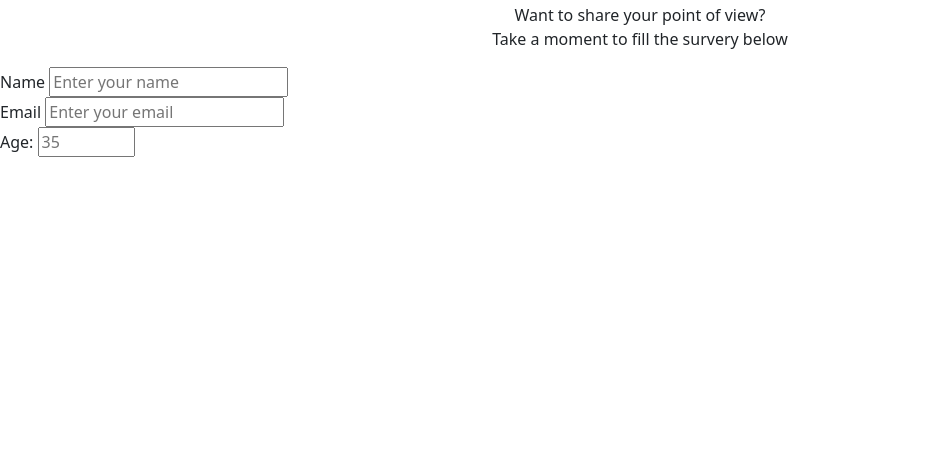
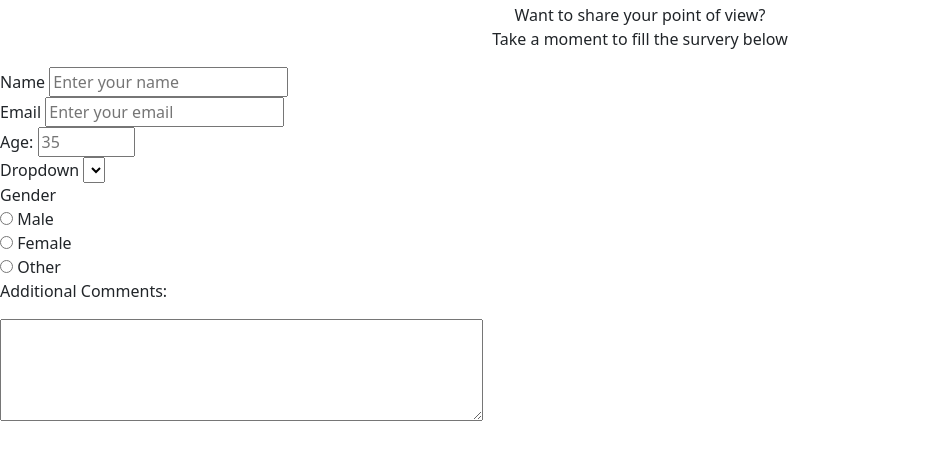
Before and after one commit to adamilare/Review-Practice, a plain HTML site: page index.html in a window 1280 px wide. Shown: the part 53-512 px from the top of the page, without its empty margins (0-939 px from the left). Drawn offline with nearby package versions, Linux system fonts and the light colour scheme.

Commit message:
Adde 12-15

```diff
--- a/index.html
+++ b/index.html
@@ -39,6 +39,23 @@
       <label id="number-label" for="number">Age:</label>
       <input id="number" name="number" min="18" max = "120" type="number" required placeholder="35"> </input>
     </div>
+    <label for="gender">Dropdown</label>
+    <select name="age" id="dropdown">
+
+    </select>
+    <div class="form-group">
+      <label>Gender</label>
+      <br>
+      <input type="radio" name="gender" value="male"> Male<br>
+      <input type="radio" name="gender" value="female"> Female<br>
+      <input type="radio" name="gender" value="other"> Other
+    </div>
+
+    <!-- <h4>Additional Comments</h4> -->
+  <p><label for="comments">Additional Comments:</label></p>
+  <textarea id="w3review" name="w3review" rows="4" cols="50">
+
+  </textarea>
     </form>
 
   </div>
```
